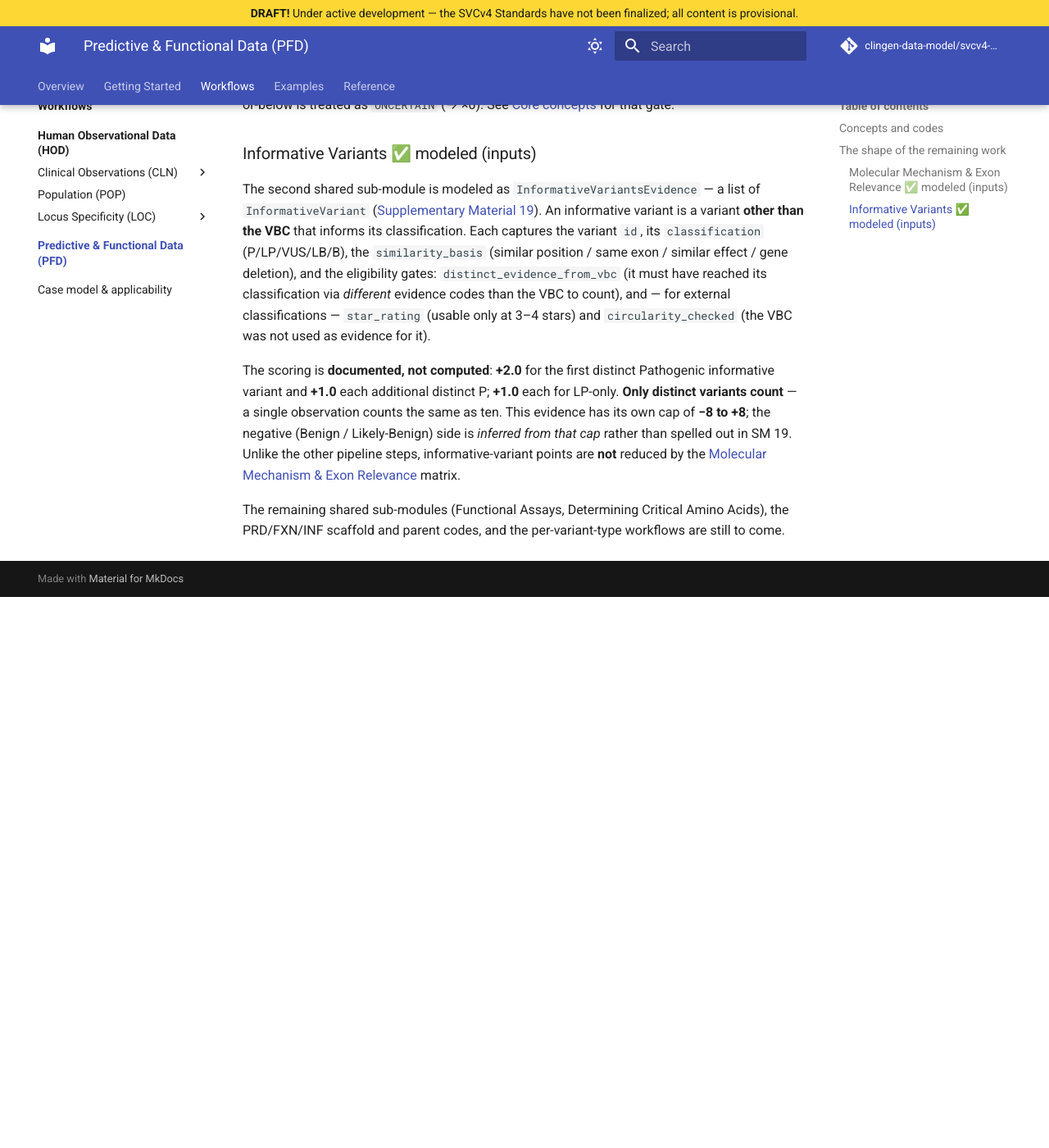
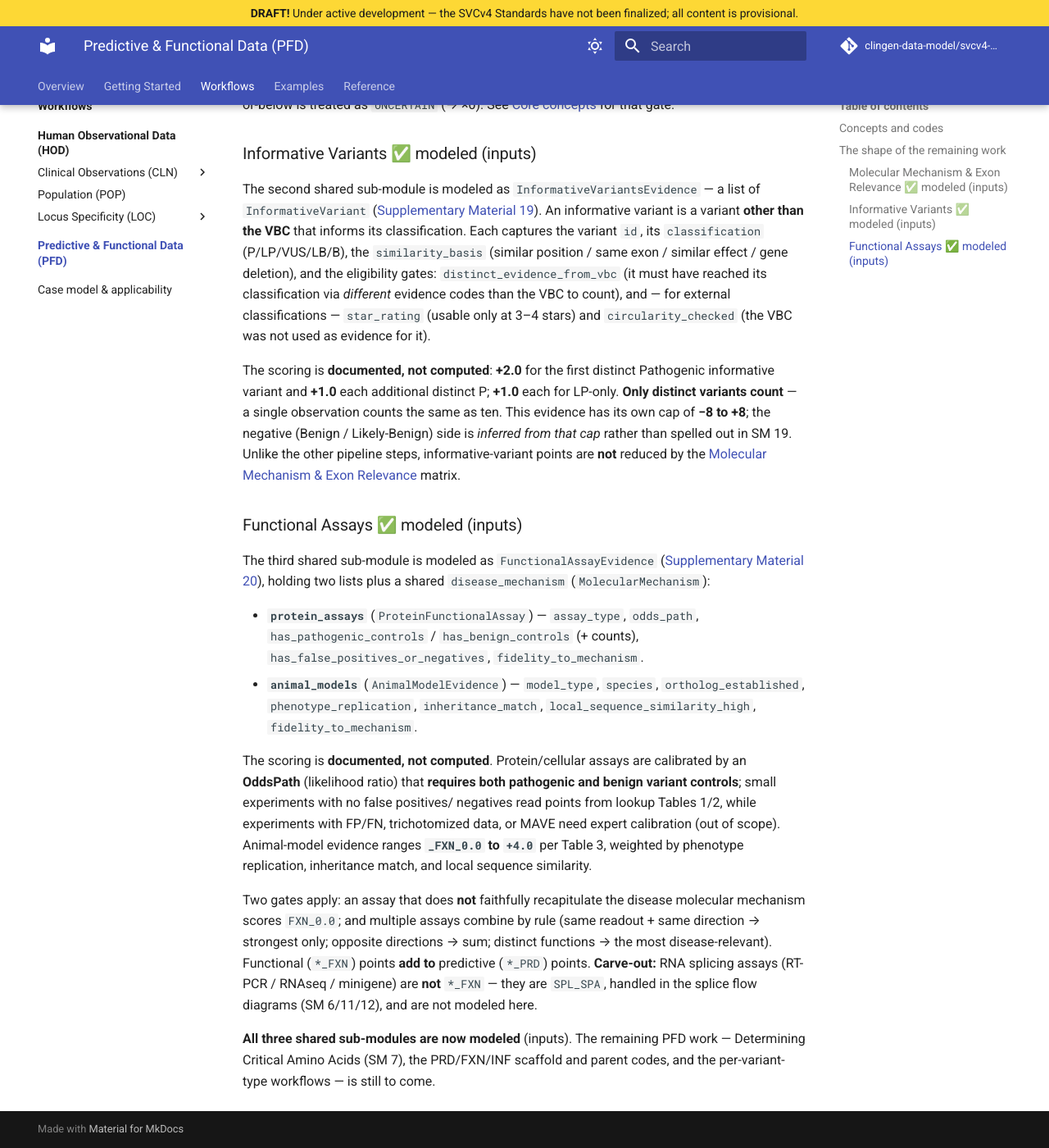
Before and after one commit to clingen-data-model/svcv4-model, an MkDocs documentation site: the page built from docs/workflows/pfd/index.md, in a window 1280 px wide and 1400 px high, scrolled down 2052 px. Shown: the whole window at 82% size. Built offline with MkDocs 1.6.1 and Material for MkDocs 9.7.7, drawn with Linux system fonts in a browser that asks for light colours; comment, search, counter and statistics services are not loaded; before the commit the page ends 2780 px from its top, so only the background shows below that.

Commit message:
docs: model SM 20 functional assays (third PFD submodule)
pfd/index.md: add a modeled "Functional Assays" subsection (two sub-models +
fields; OddsPath needs P+B controls / Tables 1/2; animal Table 3 0.0-+4.0;
fidelity gate; combination rules; *_FXN adds to *_PRD; splice-assay SPL_SPA
carve-out) and note ALL THREE shared submodules now modeled. spec-alignment:
SM20 -> Modeled (inputs). known-gaps: Full PFD row -> all 3 submodules landed.
model.md: render the new class.

Co-Authored-By: Claude Opus 4.8 (1M context) <noreply@anthropic.com>

```diff
--- a/docs/workflows/pfd/index.md
+++ b/docs/workflows/pfd/index.md
@@ -92,6 +92,36 @@ in SM 19. Unlike the other pipeline steps, informative-variant points are **not*
 reduced by the [Molecular Mechanism & Exon Relevance](#molecular-mechanism-exon-relevance-modeled-inputs)
 matrix.
 
-The remaining shared sub-modules (Functional Assays, Determining Critical Amino
-Acids), the PRD/FXN/INF scaffold and parent codes, and the per-variant-type
-workflows are still to come.
+### Functional Assays ✅ modeled (inputs)
+
+The third shared sub-module is modeled as `FunctionalAssayEvidence`
+([Supplementary Material 20](https://docs.google.com/document/d/1X68otBl4YvdXlP1bOD83JO4kIod0Ol5BoLB4CLxqijA/edit)),
+holding two lists plus a shared `disease_mechanism`
+(`MolecularMechanism`):
+
+- **`protein_assays`** (`ProteinFunctionalAssay`) — `assay_type`, `odds_path`,
+  `has_pathogenic_controls` / `has_benign_controls` (+ counts),
+  `has_false_positives_or_negatives`, `fidelity_to_mechanism`.
+- **`animal_models`** (`AnimalModelEvidence`) — `model_type`, `species`,
+  `ortholog_established`, `phenotype_replication`, `inheritance_match`,
+  `local_sequence_similarity_high`, `fidelity_to_mechanism`.
+
+The scoring is **documented, not computed**. Protein/cellular assays are
+calibrated by an **OddsPath** (likelihood ratio) that **requires both pathogenic
+and benign variant controls**; small experiments with no false positives/
+negatives read points from lookup Tables 1/2, while experiments with FP/FN,
+trichotomized data, or MAVE need expert calibration (out of scope). Animal-model
+evidence ranges **`_FXN_0.0` to `+4.0`** per Table 3, weighted by phenotype
+replication, inheritance match, and local sequence similarity.
+
+Two gates apply: an assay that does **not** faithfully recapitulate the disease
+molecular mechanism scores `FXN_0.0`; and multiple assays combine by rule (same
+readout + same direction → strongest only; opposite directions → sum; distinct
+functions → the most disease-relevant). Functional (`*_FXN`) points **add to**
+predictive (`*_PRD`) points. **Carve-out:** RNA splicing assays (RT-PCR / RNAseq
+/ minigene) are **not** `*_FXN` — they are `SPL_SPA`, handled in the splice flow
+diagrams (SM 6/11/12), and are not modeled here.
+
+**All three shared sub-modules are now modeled** (inputs). The remaining PFD work
+— Determining Critical Amino Acids (SM 7), the PRD/FXN/INF scaffold and parent
+codes, and the per-variant-type workflows — is still to come.
```
Also changed, not shown: docs/reference/known-gaps.md (+1 -1 lines), docs/reference/model.md (+4 -0 lines), docs/reference/spec-alignment.md (+1 -1 lines).
